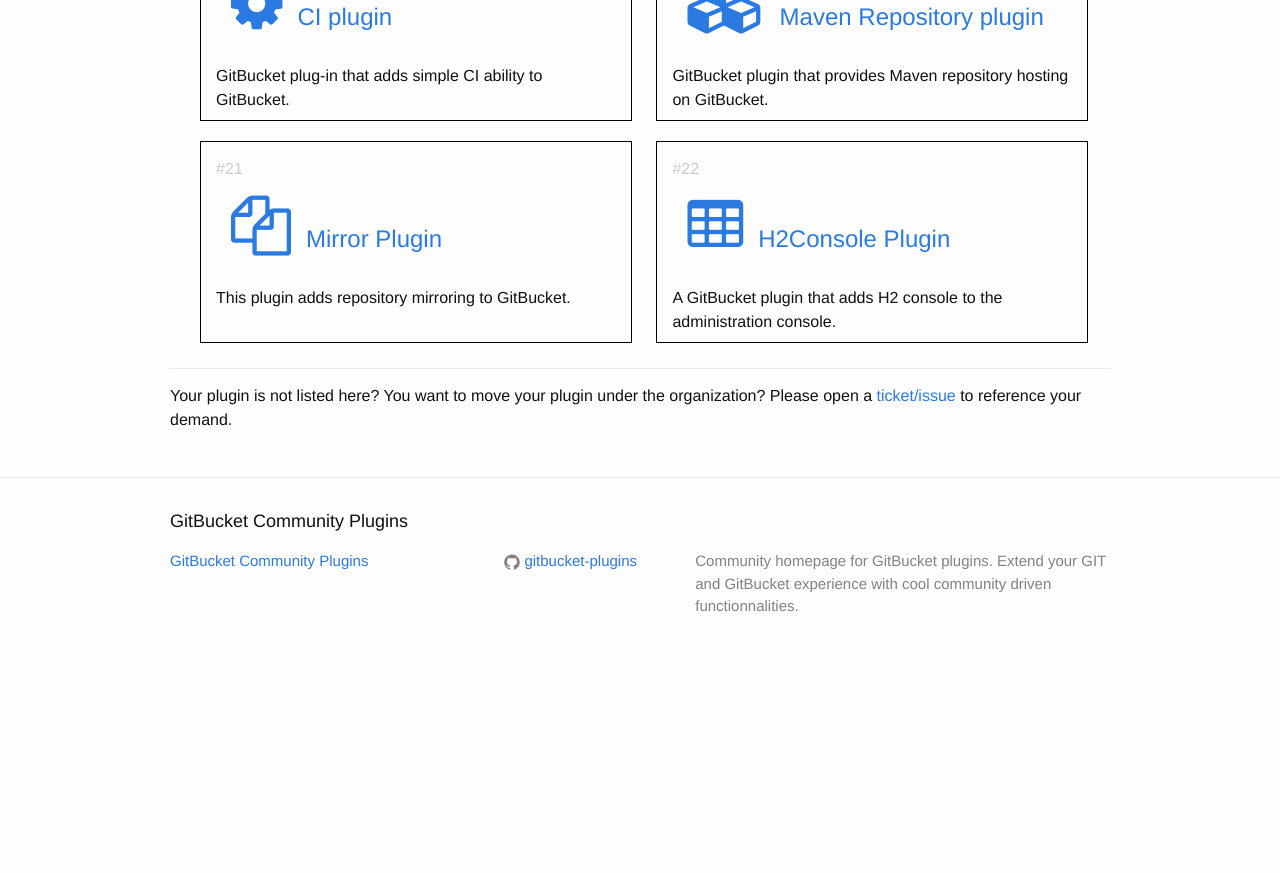
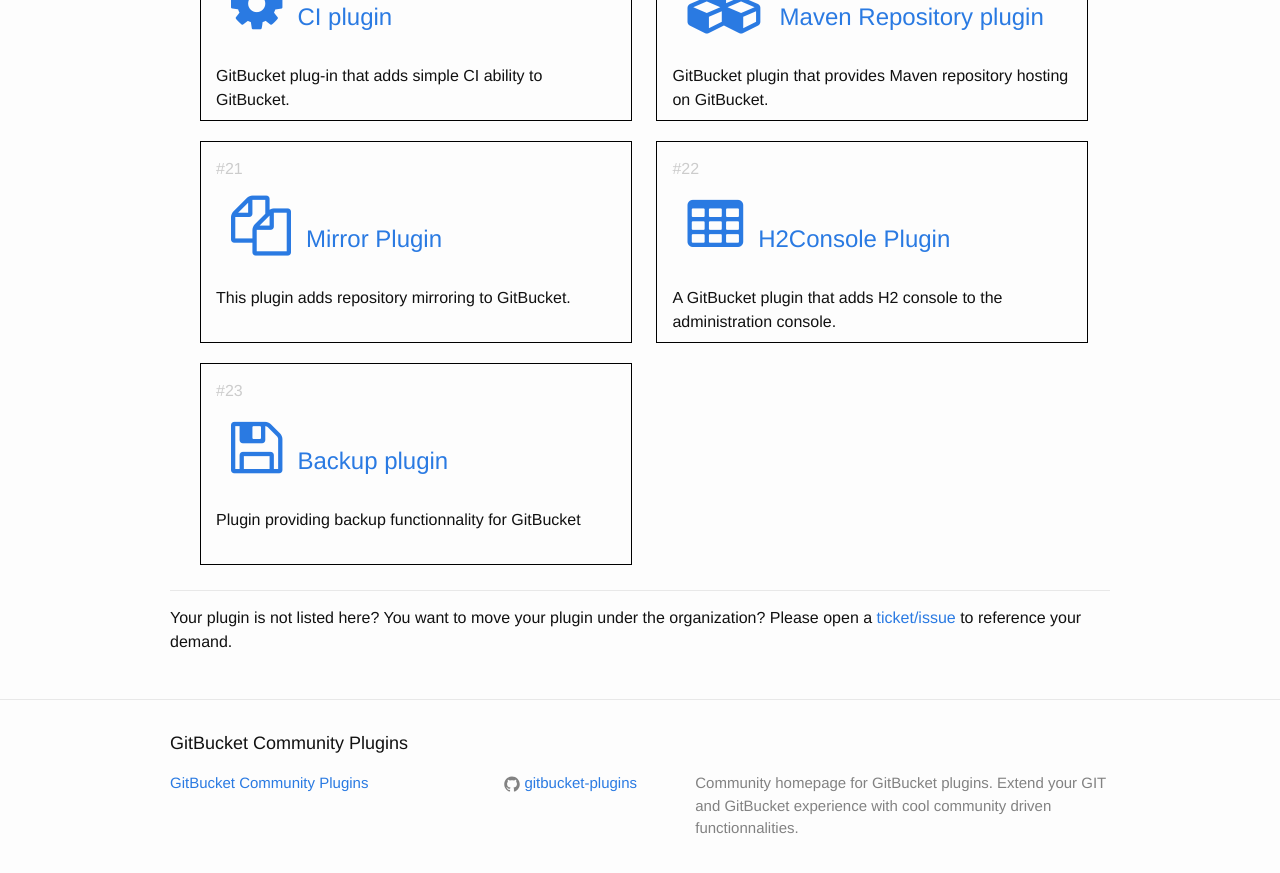
Before and after one commit to gitbucket-plugins/gitbucket-plugins.github.io, a Jekyll site: the page built from index.html, in a window 1280 px wide and 900 px high, scrolled down 2291 px. Shown: the top 873 px of the window. Built offline with Jekyll 4.4.1, drawn with Linux system fonts in a browser that asks for light colours; before the commit the page ends 2969 px from its top, so only the background shows below that.

Commit message:
add gitbucket-backup-plugin
fixes #30

```diff
--- a/index.html
+++ b/index.html
@@ -149,7 +149,13 @@
           </h2>
           <p>A GitBucket plugin that adds H2 console to the administration console.</p>
       </li>
-  </ul>
+      <li>
+        <h2>
+            <a class="post-link" href="https://github.com/jyuch/gitbucket-backup-plugin"><span class="fa fa-floppy-o"></span>Backup plugin</a>
+        </h2>
+        <p>Plugin providing backup functionnality for GitBucket</p>
+    </li>
+</ul>
     <p class="separator"/>
     <p>Your plugin is not listed here? You want to move your plugin under the organization? Please open a <a href="https://github.com/gitbucket-plugins/gitbucket-plugins.github.io/issues">ticket/issue</a> to reference your demand.</p>
 </div>
```
